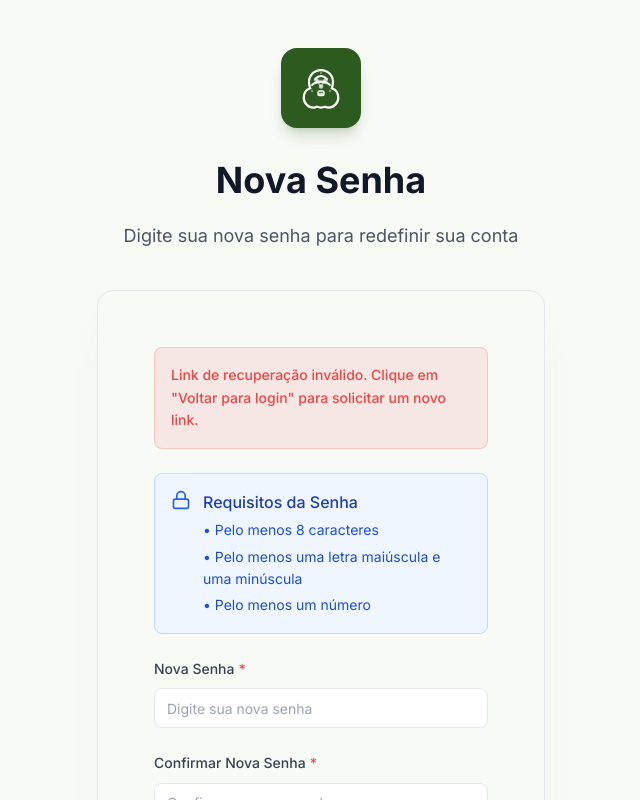
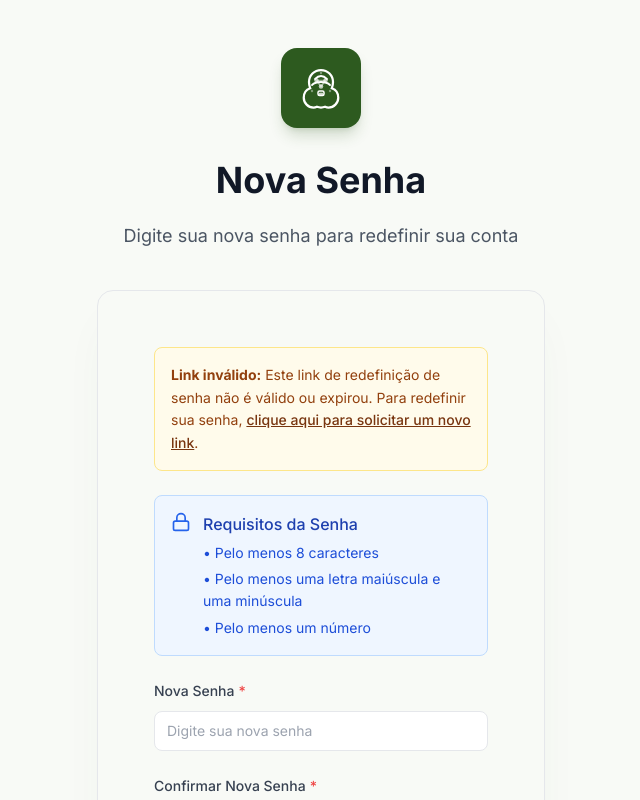
Before and after one commit to contatotrapstore/NeuroPro1, a React (Vite) app in the folder frontend/: page /auth/reset-password in a window 1280 px wide. Shown: the top 800 px of the page, without its empty margins (319-959 px from the left). Built offline with nearby package versions, Linux system fonts and the light colour scheme.

Commit message:
att reset pass

```diff
--- a/frontend/src/pages/Auth/ResetPassword.tsx
+++ b/frontend/src/pages/Auth/ResetPassword.tsx
@@ -14,19 +14,26 @@ const ResetPassword: React.FC = () => {
   const [error, setError] = useState('');
   const [loading, setLoading] = useState(false);
   const [success, setSuccess] = useState(false);
+  const [tokensProcessed, setTokensProcessed] = useState(false);
   const [searchParams] = useSearchParams();
   const navigate = useNavigate();
 
   const { updatePassword } = useAuth();
 
   useEffect(() => {
-    // Verificar se há tokens de recuperação na URL
-    const accessToken = searchParams.get('access_token');
-    const refreshToken = searchParams.get('refresh_token');
-    const errorParam = searchParams.get('error');
-    const errorDescription = searchParams.get('error_description');
+    // Verificar tokens tanto no hash (#) quanto em query params (?)
+    const hashParams = new URLSearchParams(window.location.hash.substring(1));
+    const queryParams = searchParams;
+
+    // Tentar obter tokens de ambos os formatos
+    const accessToken = hashParams.get('access_token') || queryParams.get('access_token');
+    const refreshToken = hashParams.get('refresh_token') || queryParams.get('refresh_token');
+    const errorParam = hashParams.get('error') || queryParams.get('error');
+    const errorDescription = hashParams.get('error_description') || queryParams.get('error_description');
 
     console.log('🔍 ResetPassword useEffect - URL params:', {
+      hashParams: Object.fromEntries(hashParams),
+      queryParams: Object.fromEntries(queryParams),
       hasAccessToken: !!accessToken,
       hasRefreshToken: !!refreshToken,
       error: errorParam,
@@ -52,11 +59,14 @@ const ResetPassword: React.FC = () => {
         } else {
           console.log('✅ Sessão configurada com sucesso');
         }
+        setTokensProcessed(true);
       });
     } else {
-      console.log('❌ Tokens não encontrados na URL, redirecionando para login');
-      // Se não há tokens, mostrar erro e permitir redirecionamento manual
-      setError('Link de recuperação inválido. Clique em "Voltar para login" para solicitar um novo link.');
+      console.log('❌ Tokens não encontrados na URL');
+      // Se não há tokens, apenas mostrar uma mensagem informativa
+      // Não definir como erro para permitir que a página seja renderizada
+      console.warn('⚠️ Nenhum token encontrado na URL. Usuário pode estar acessando diretamente.');
+      setTokensProcessed(true);
     }
   }, [searchParams, navigate]);
 
@@ -171,6 +181,27 @@ const ResetPassword: React.FC = () => {
                 </div>
               )}
 
+              {/* Mostrar aviso se não há tokens válidos após processamento */}
+              {tokensProcessed && (() => {
+                const hashParams = new URLSearchParams(window.location.hash.substring(1));
+                const queryParams = new URLSearchParams(window.location.search);
+                const hasValidTokens =
+                  (hashParams.get('access_token') && hashParams.get('refresh_token')) ||
+                  (queryParams.get('access_token') && queryParams.get('refresh_token'));
+
+                if (!hasValidTokens && !error) {
+                  return (
+                    <div className="bg-amber-50 border border-amber-200 rounded-lg p-4 mb-4">
+                      <p className="text-sm text-amber-800">
+                        <strong>Link inválido:</strong> Este link de redefinição de senha não é válido ou expirou.
+                        Para redefinir sua senha, <a href="/auth/forgot-password" className="text-amber-900 underline font-medium">clique aqui para solicitar um novo link</a>.
+                      </p>
+                    </div>
+                  );
+                }
+                return null;
+              })()}
+
               <div className="bg-blue-50 border border-blue-200 rounded-lg p-4">
                 <div className="flex items-start">
                   <div className="text-blue-600 mr-3 text-lg">
```
